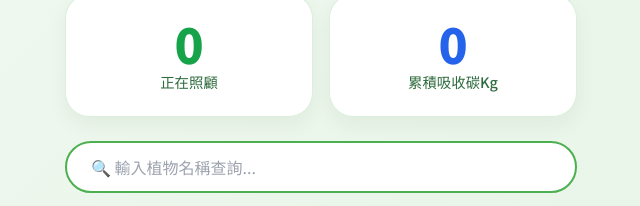
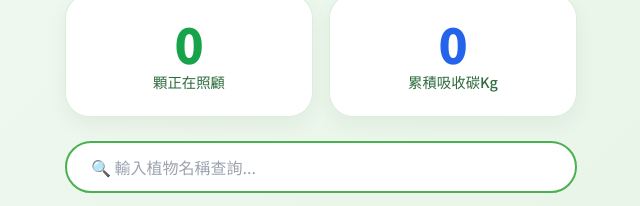
Before and after one commit to fernbrom-lab/gw, a plain HTML site: page index.html in a window 1280 px wide. Shown: the part 158-364 px from the top of the page, 319-959 px from the left. Drawn offline with nearby package versions, Linux system fonts and the light colour scheme; no server answers.

Commit message:
Update index.html

```diff
--- a/index.html
+++ b/index.html
@@ -194,7 +194,7 @@
             <!-- 正在照顧 -->
             <div class="stat-card">
                 <div class="stat-value text-green-600" id="total-plants">0</div>
-                <div class="stat-label">正在照顧</div>
+                <div class="stat-label">顆正在照顧</div>
             </div>
 
             <!-- 累積吸收 - 移除 kg -->
```
